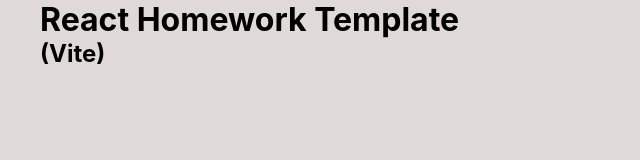
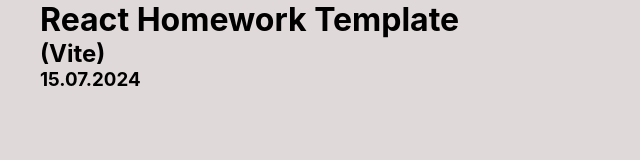
Before and after one commit to KonradKinok/react-template, a React (Vite) app: page / in a window 1280 px wide. Shown: the top 160 px of the page, without its empty margins (0-640 px from the left). Built offline with nearby package versions, Linux system fonts and the light colour scheme.

Commit message:
15.07.2024

```diff
--- a/src/components/App.tsx
+++ b/src/components/App.tsx
@@ -4,6 +4,7 @@
     <>
       <h1>React Homework Template</h1>
       <h2>(Vite)</h2>
+      <h3>15.07.2024</h3>
     </>
   );
 }
--- a/src/main.jsx
+++ b/src/main.jsx
@@ -1,7 +1,7 @@
 import "./globalStyles/index.css"
 import React from "react";
 import ReactDOM from "react-dom/client";
-import App from "./components/App.jsx";
+import App from "./components/App.tsx";
 
 ReactDOM.createRoot(document.getElementById("root")).render(
   <React.StrictMode>
```
